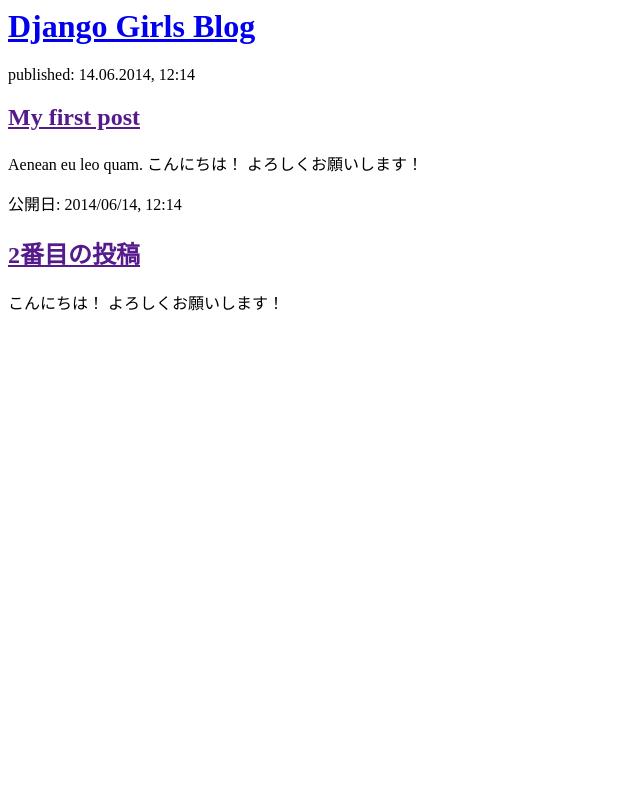
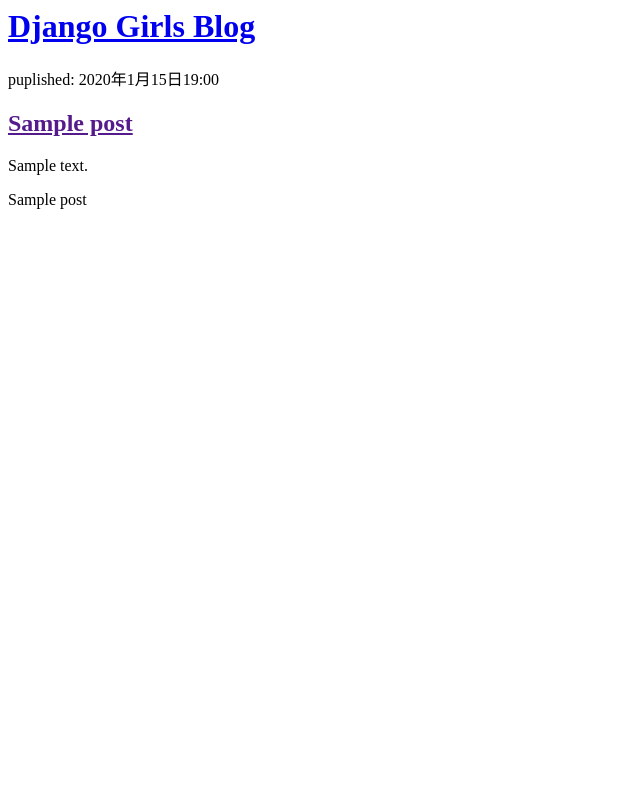
Before and after one commit to dai69/DjangoBlog, a Django app: page / in a window 1280 px wide. Shown: the whole page, without its empty margins (0-640 px from the left). Run offline with Django 4.2, Linux system fonts and the light colour scheme; tables that the repository leaves empty hold one stand-in row (values such as "Sample post").

Commit message:
postsのtemplate更新

```diff
--- a/mysite/blog/models.py
+++ b/mysite/blog/models.py
@@ -8,10 +8,10 @@
     title = models.CharField(max_length=200)
     text = models.TextField()
     created_date = models.DateTimeField(default=timezone.now)
-    puplished_date = models.DateTimeField(blank=True, null=True)
+    published_date = models.DateTimeField(blank=True, null=True)
 
     def publish(self):
-        self.puplished_date = timezone.now()
+        self.published_date = timezone.now()
         self.save()
 
     def __str__(self):
--- a/mysite/blog/templates/blog/post_list.html
+++ b/mysite/blog/templates/blog/post_list.html
@@ -7,16 +7,13 @@
             <h1><a href="/">Django Girls Blog</a></h1>
         </div>
 
-        <div>
-            <p>published: 14.06.2014, 12:14</p>
-            <h2><a href="">My first post</a></h2>
-            <p>Aenean eu leo quam. こんにちは！ よろしくお願いします！ </p>
-        </div>
-
-        <div>
-            <p>公開日: 2014/06/14, 12:14</p>
-            <h2><a href="">2番目の投稿</a></h2>
-            <p> こんにちは！ よろしくお願いします！ </p>
-        </div>
+        {% for post in posts %}
+            <div>
+                <p>puplished: {{post.published_date}}</p>
+                <h2><a href=""> {{post.title}}</a></h2>
+                <p>{{ post.text|linebreaksbr}}</p>
+            </div>
+            {{ post }}
+        {% endfor %}
     </body>
 </html>
--- a/mysite/blog/views.py
+++ b/mysite/blog/views.py
@@ -1,4 +1,9 @@
 from django.shortcuts import render
+from pytz import timezone
+from .models import Post
 
 def post_list(request):
-    return render(request, 'blog/post_list.html', {})
+    #posts = Post.objects.filter(published_date__lte=timezone.now()).order_by('published_date')
+    posts = Post.objects.all()
+    return render(request, 'blog/post_list.html', {'posts': posts})
+    #return render(request, 'blog/post_list.html', {})
```
Also changed, not shown: mysite/blog/migrations/0002_rename_puplished_date_post_published_date.py (added).
